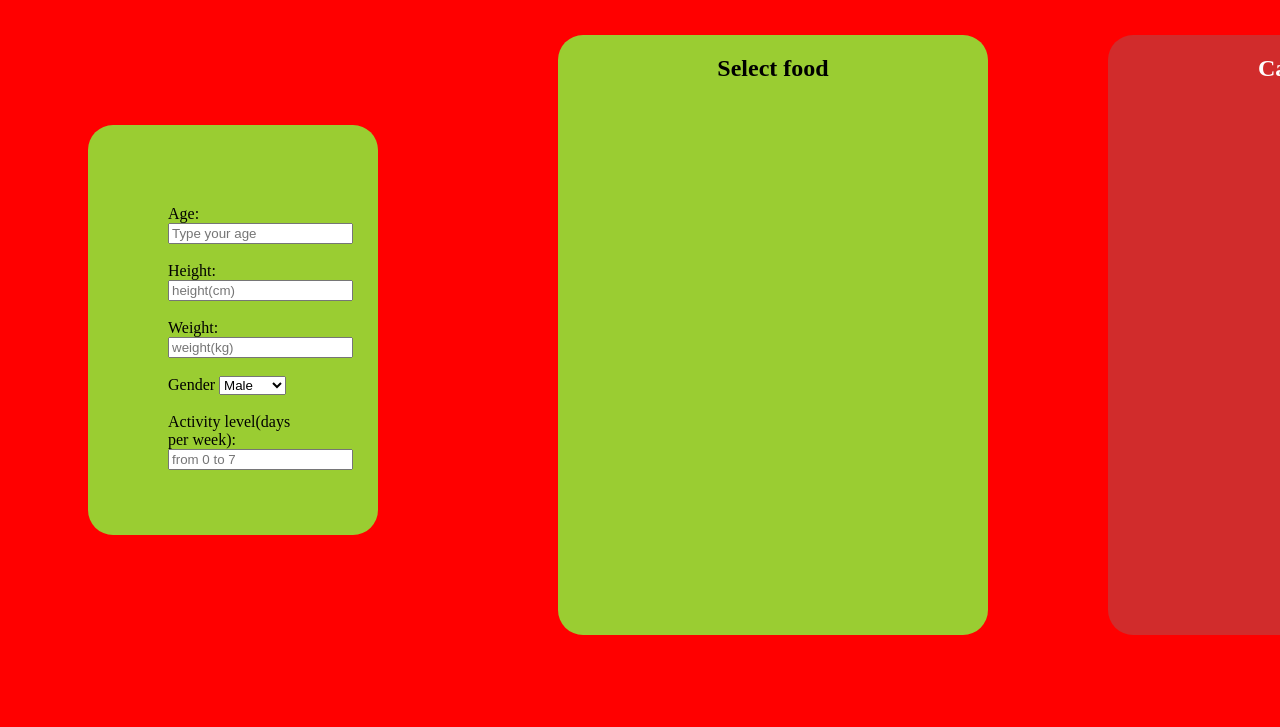
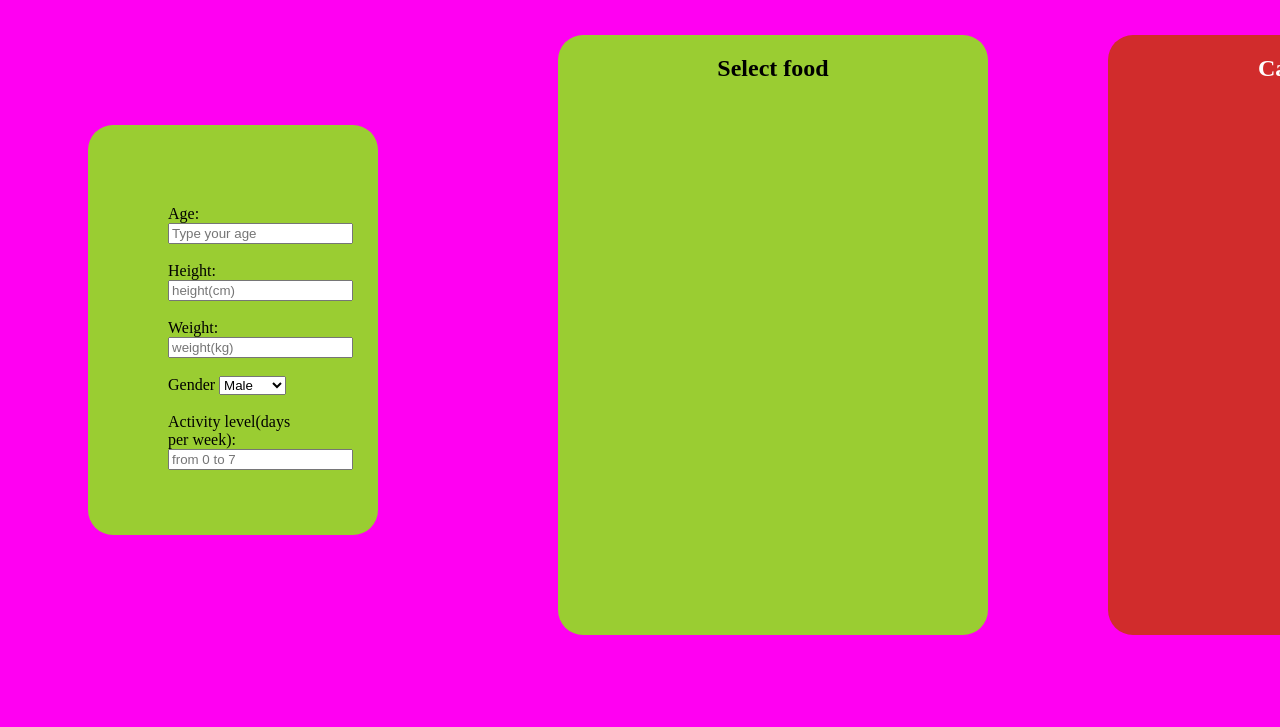
Before and after one commit to daria979/Calorie-and-Macro-Calculator, a plain HTML site: page index.html in a window 1280 px wide. Shown: the part 73-800 px from the top of the page. Drawn offline with Linux system fonts and the light colour scheme.

Commit message:
Andreea Pink

```diff
--- a/style.css
+++ b/style.css
@@ -5,7 +5,7 @@ h1{
 }
 body {
     /*background-color: rgb(241, 211, 154);*/
-    background-color: red;
+    background-color: rgb(255, 0, 242);
 }
 .table-one{
     width: 130px;
```
